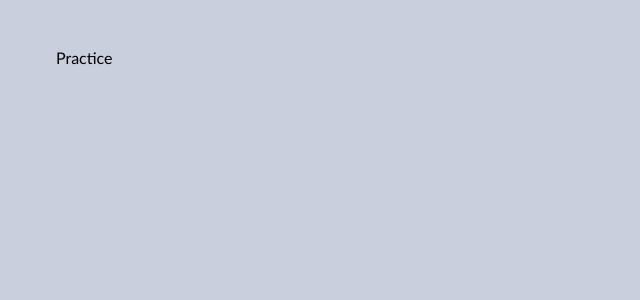
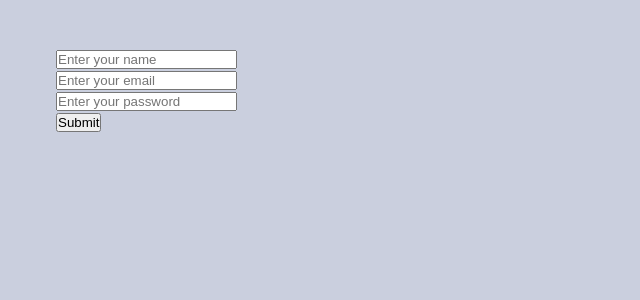
Before and after one commit to VAMSHI-M817/rise_react, a React (Vite) app: page / in a window 1280 px wide. Shown: the top 300 px of the page, without its empty margins (0-640 px from the left). Built offline with nearby package versions, Linux system fonts and the light colour scheme.

Commit message:
hooks updated

```diff
--- a/src/components/Practice.jsx
+++ b/src/components/Practice.jsx
@@ -1,9 +1,59 @@
-import React from 'react'
+import { useState } from "react"
+
 
 const Practice = () => {
+  const [firstName, setfirstName] = useState("")
+  const [email, setEmail] = useState("")
+  const [password, setPassword] = useState("")
+
+
+  const handleSubmit = (e) => {
+    e.preventDefault()
+    const Obj = {
+      firstName: firstName,
+      email: email,
+      password: password
+    }
+    console.log(Obj)
+  }
+
+
   return (
-    <div>Practice</div>
+    <div>
+      <form autoComplete="off" onSubmit={handleSubmit}>
+        <div>
+          <input type="text"
+            id="firstName"
+            name="firstName"
+            value={firstName}
+            placeholder="Enter your name"
+            onChange={(e) => setfirstName(e.target.value)}
+          />
+        </div>
+        <div>
+          <input type="email"
+            id="email"
+            name="email"
+            value={email}
+            placeholder="Enter your email"
+            onChange={(e) => setEmail(e.target.value)}
+          />
+        </div>
+        <div>
+          <input type="password"
+            id="password"
+            name="password"
+            value={password}
+            placeholder="Enter your password"
+            onChange={(e) => setPassword(e.target.value)}
+          />
+        </div>
+        <button type="submit">Submit</button>
+      </form>
+    </div>
   )
 }
 
+
+
 export default Practice
```
